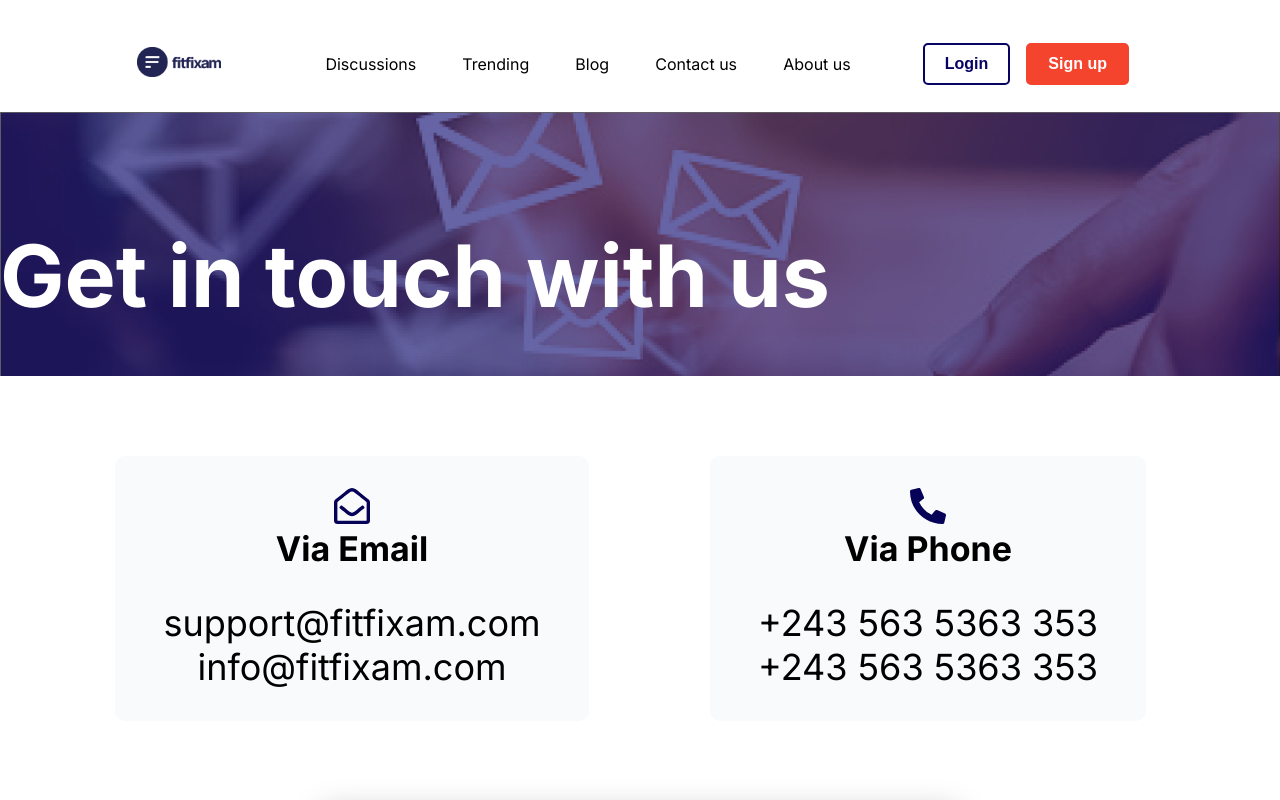
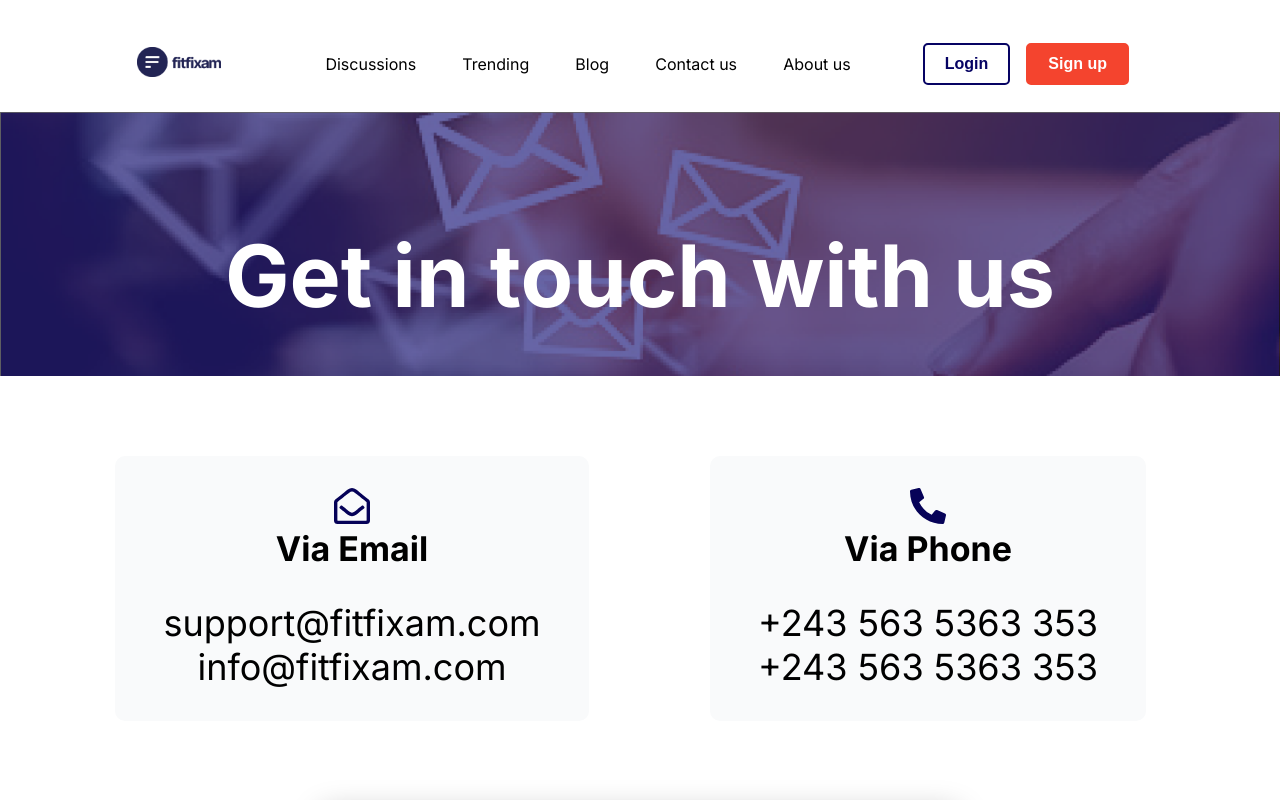
Before and after one commit to TalabiDele/fitfixam, a Next.js app: page /contact in a window 1280 px wide. Shown: the top 800 px of the page. Built offline with nearby package versions, Linux system fonts and the light colour scheme; no server answers; a small style sheet from the web is missing.

Commit message:
Moved contact header to center

```diff
--- a/Components/ContactHero/Style.js
+++ b/Components/ContactHero/Style.js
@@ -18,9 +18,11 @@ export const Container = styled.div`
 export const Wrapper = styled.div`
   display: flex;
   align-items: center;
+  justify-content: center;
 
   h1 {
     font-size: 86px;
+    text-align: center;
   }
 
   p {
@@ -38,6 +40,7 @@ export const Wrapper = styled.div`
     h1 {
       /* padding-top: 3rem; */
       font-size: 30px;
+      text-align: center;
     }
 
     p {
--- a/Components/Conversation/Conversation.js
+++ b/Components/Conversation/Conversation.js
@@ -19,7 +19,7 @@ const Conversation = ({ posts }) => {
           mediocre services from artisans, promote competent services.
           <strong> See what others have said...</strong>
         </p>
-        <div className="img">
+        {/* <div className="img">
           <Image
             src={arrow}
             alt="arrow"
@@ -27,7 +27,7 @@ const Conversation = ({ posts }) => {
             height={100}
             objectFit="cover"
           />
-        </div>
+        </div> */}
       </div>
       <TrendingCards posts={posts} />
     </Container>
```
